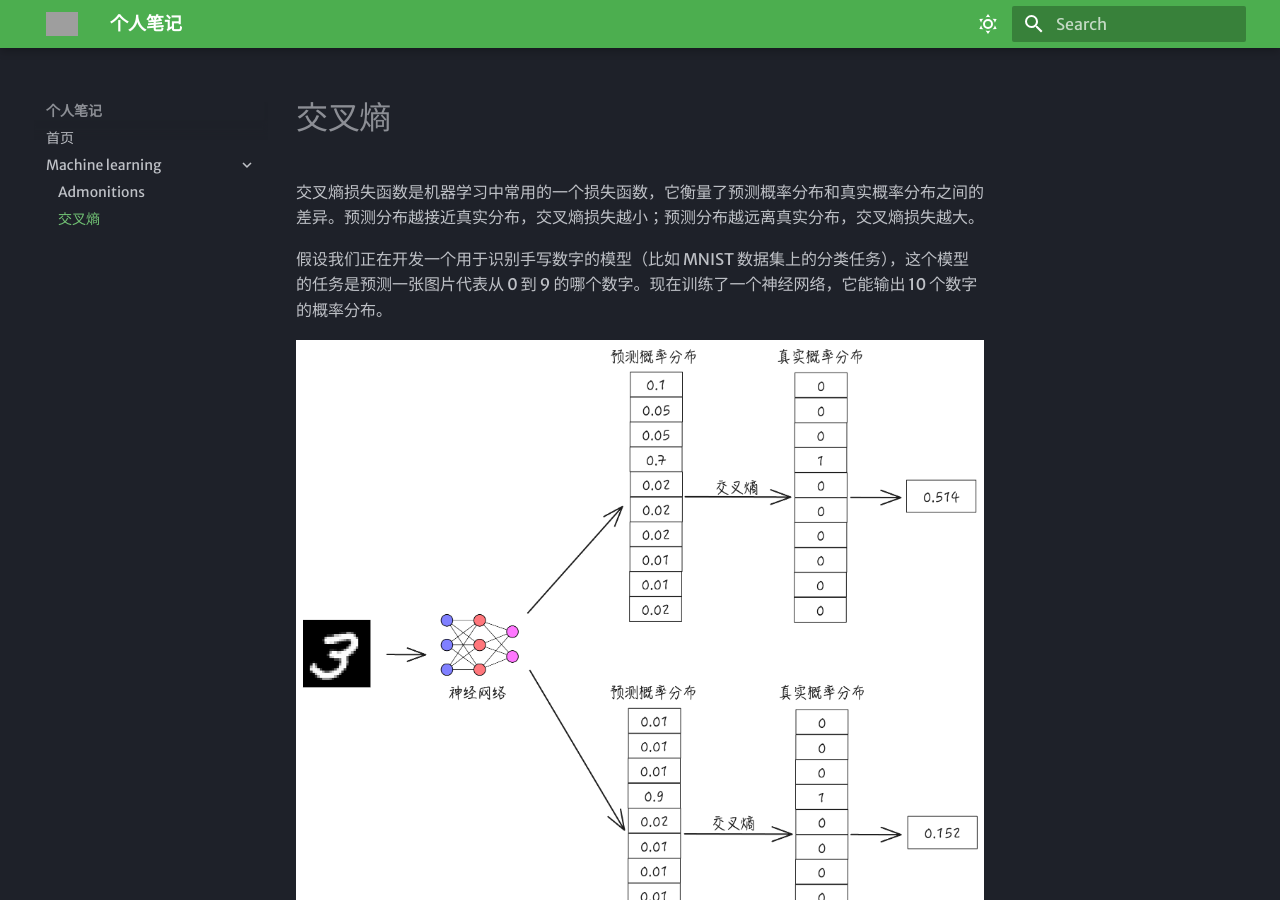
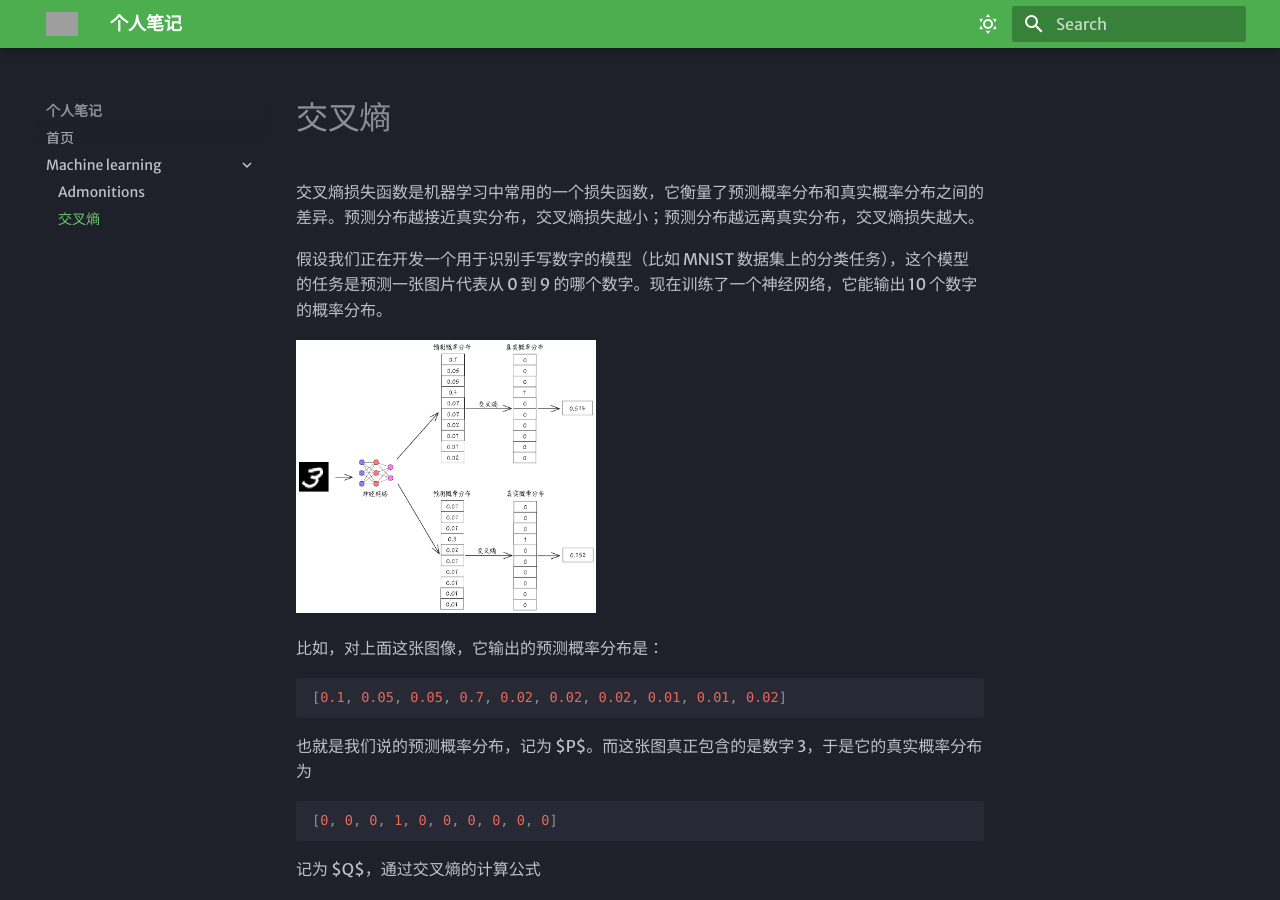
Before and after one commit to songw/my_blog, an MkDocs documentation site: the page built from docs/machine_learning/交叉熵.md, in a window 1280 px wide and 900 px high. Built offline with MkDocs 1.6.1 and Material for MkDocs 9.7.7, drawn with Linux system fonts in a browser that asks for light colours; some web fonts are replaced; grey boxes are pictures that could not be loaded.

Commit message:
交叉熵

```diff
--- a/docs/machine_learning/交叉熵.md
+++ b/docs/machine_learning/交叉熵.md
@@ -2,7 +2,7 @@
 
 假设我们正在开发一个用于识别手写数字的模型（比如 MNIST 数据集上的分类任务），这个模型的任务是预测一张图片代表从 0 到 9 的哪个数字。现在训练了一个神经网络，它能输出 10 个数字的概率分布。
 
-![cross entropy](../assets/image-20250531101040854.png)
+![cross entropy](../assets/image-20250531101040854.png){: style="width: 300px;"}
 
 比如，对上面这张图像，它输出的预测概率分布是：
 
@@ -40,7 +40,7 @@ $+0*log_20.01+0*log_20.01+0*log_20.01) \approx 0.152$
 
 交叉熵概念的起源可以追溯到 1948 年，这一年克劳德·香农
 
-![Shannon](../assets/C.E._Shannon._Tekniska_museet_43069.jpg)
+![Shannon](../assets/C.E._Shannon._Tekniska_museet_43069.jpg){: style="width: 300px;"}
 
 在其划时代的论文《通信的数学原理》中提出了信息熵的概念，其定义如下：
 
```
